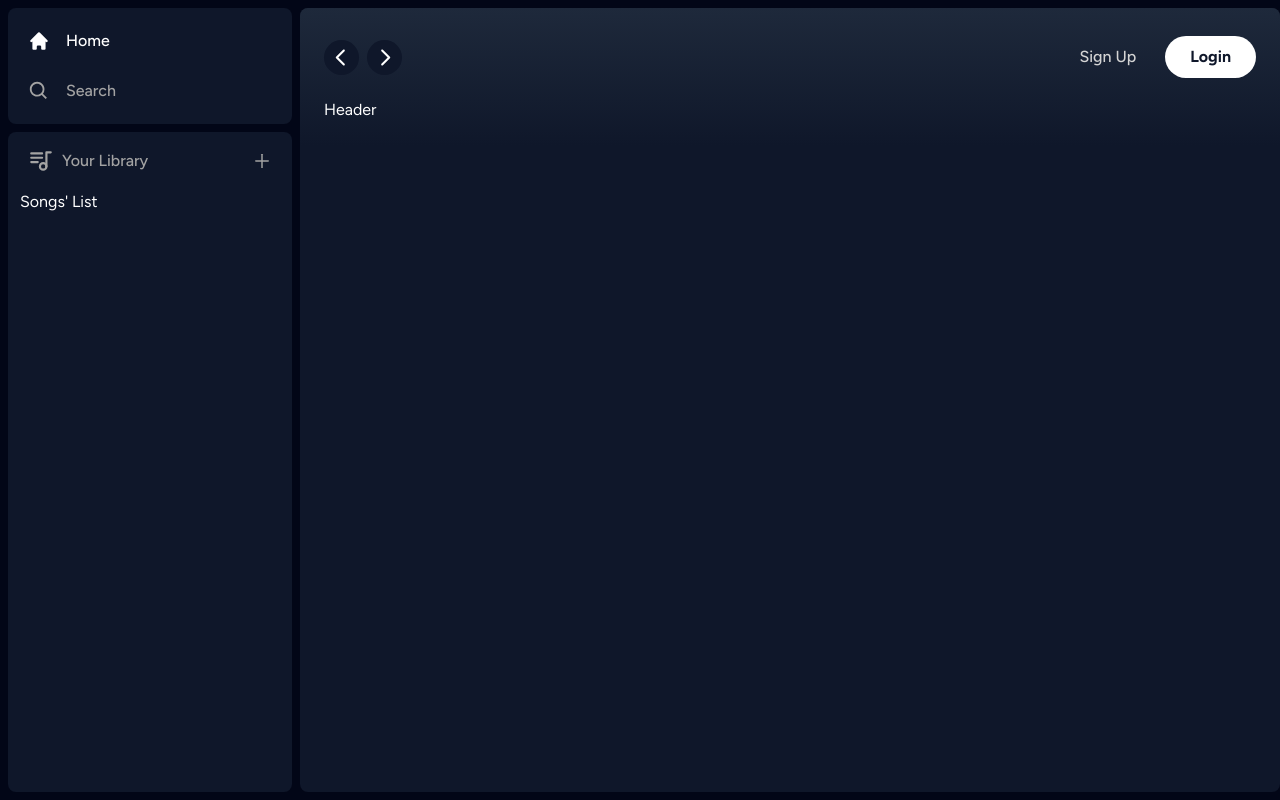
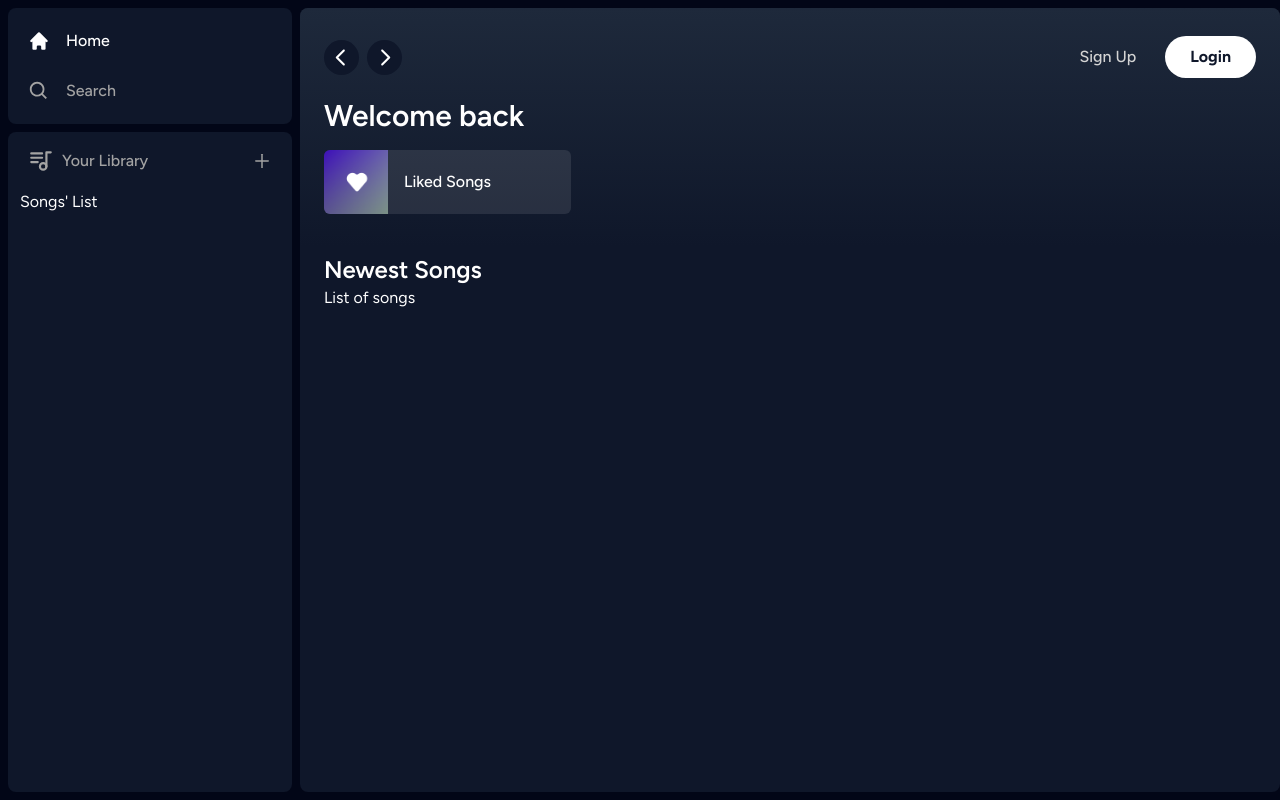
Before and after one commit to francinieguido/Spotify_Clone_App, a Next.js app in the folder spotify-clone/: page / in a window 1280 px wide. Built offline with nearby package versions, Linux system fonts and the light colour scheme.

Commit message:
main layout done

```diff
--- a/spotify-clone/app/(site)/page.tsx
+++ b/spotify-clone/app/(site)/page.tsx
@@ -1,12 +1,42 @@
 import Header from "@/components/Header";
+import ListItem from "@/components/ListItem";
 
 
 export default function Home() {
   return (
     <div className=" bg-slate-900 rounded-lg h-full w-full overflow-hidden overflow-y-auto">
       <Header>
-      Header
+        <div className="mb-2">
+          <h1 className="
+          text-white
+          text-3xl
+          font-semibold
+          ">Welcome back</h1>
+          <div className="
+          grid
+          grid-cols-1
+          sm:grid-cols-2
+          xl:grid-cols-3
+          2xl:grid-cols-4
+          gap-3
+          mt-4
+          ">
+            <ListItem
+              image = "/images/liked.png"
+              name = "Liked Songs"
+              href = "liked"
+            />
+          </div>
+        </div>
       </Header>
+      <div className="mt-2 mb-7 px-6">
+        <div className="flex justify-between items-center">
+            <h1 className="text-white text-2xl font-semibold">Newest Songs</h1>
+        </div>
+        <div>
+          List of songs
+        </div>
+      </div>
     </div>
       )
 }
--- /dev/null
+++ b/spotify-clone/components/ListItem.tsx
@@ -0,0 +1,73 @@
+"use client";
+import { useRouter } from "next/navigation";
+import { FC } from "react";
+import Image from "next/image";
+import {FaPlay} from "react-icons/fa";
+
+interface ListItemProps{
+    image: string;
+    name: string;
+    href: string;
+};
+
+const ListItem : React.FC<ListItemProps> = ({
+    image,
+    name,
+    href,
+}) => {
+
+    const router = useRouter();
+
+    const onClick = () => {
+        // Must authenticate before push
+        router.push(href);
+    };
+
+    return (
+        <div>
+            <button onClick={onClick}
+            className="
+            relative
+            group
+            flex
+            items-center
+            rounded-md
+            overflow-hidden
+            gap-x-4
+            bg-neutral-100/10
+            cursor-pointer
+            hover:bg-neutral-100/20
+            transition
+            pr-4
+            ">
+                <div className="relative min-h-[64px] min-w-[64px]">
+                    <Image className="object-cover"
+                    fill
+                    src={image}
+                    alt="Image"/>
+                </div>
+                <p className="font-medium truncate py-5">{name}</p>
+                <div className="
+                transition
+                opacity-0
+                rounded-full
+                flex
+                items-center
+                justify-end
+                bg-green-500
+                p-4
+                drop-shadow-md
+                right-5
+                group-hover:opacity-100
+                hover:scale-110
+
+                ">
+                    <FaPlay className="text-slate-900"/>
+                </div>
+            </button>
+        </div>
+
+    );
+};
+
+export default ListItem;
```
Also changed, not shown: spotify-clone/public/images/liked.png (added).
